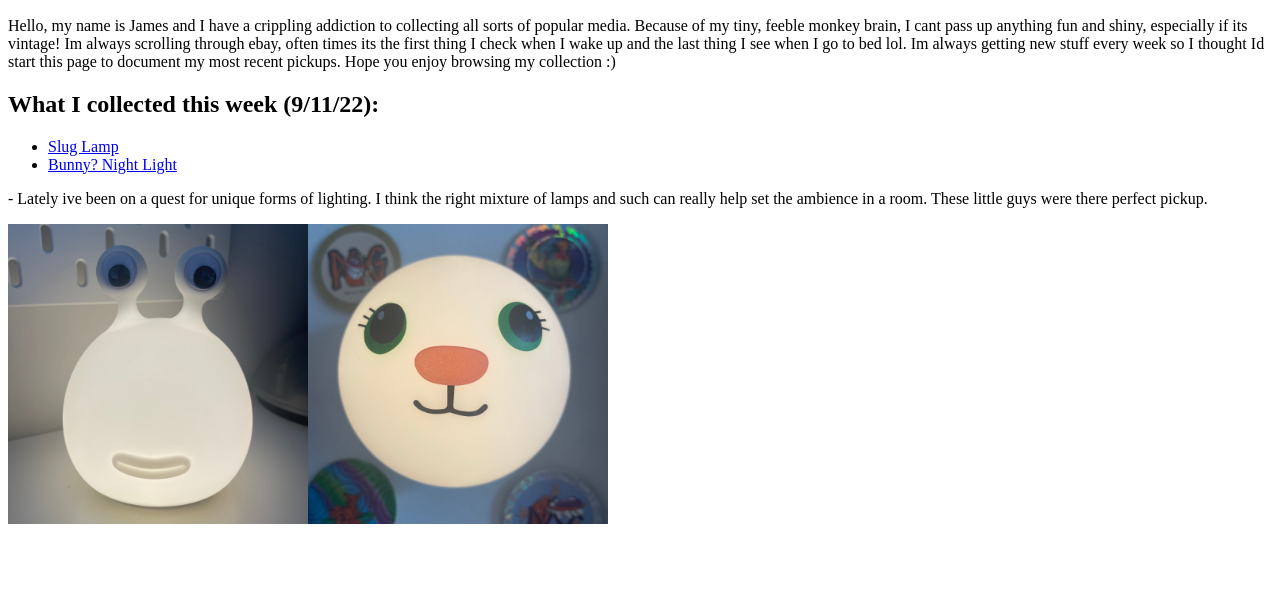
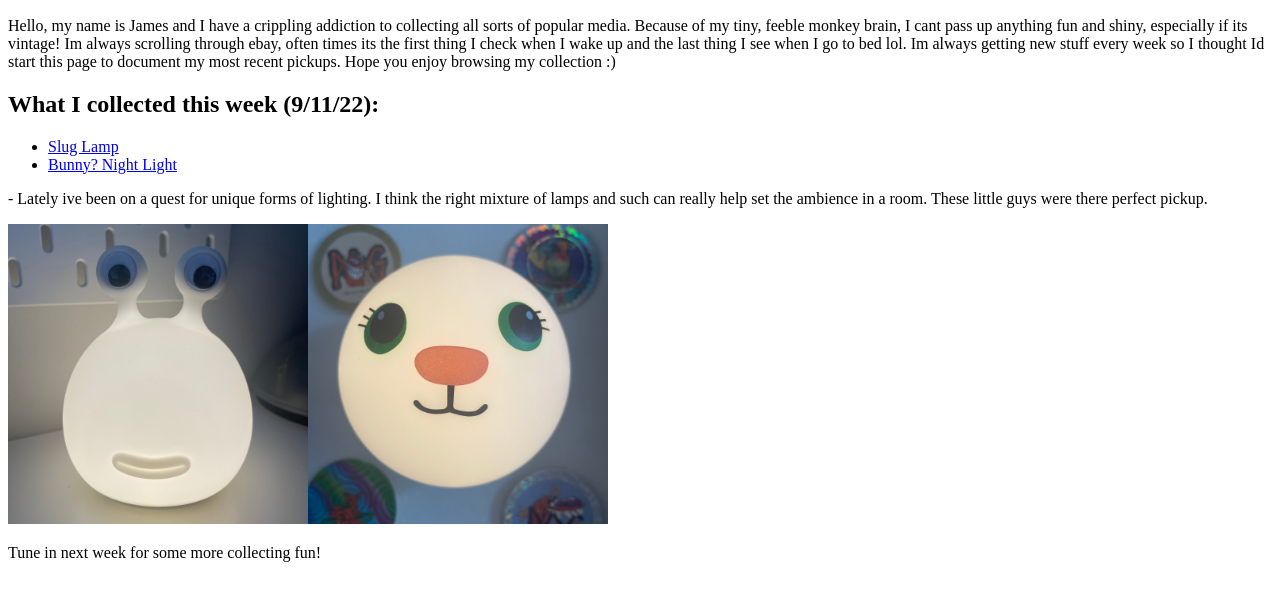
Before and after one commit to Spitj663/harmonic-collection, a plain HTML site: page entry-1.html in a window 1280 px wide. Shown: the part 50-650 px from the top of the page. Drawn offline with Linux system fonts and the light colour scheme; files whose address does not match are found by name.

Commit message:
Text added
Tune in next week

```diff
--- a/entry-1.html
+++ b/entry-1.html
@@ -23,5 +23,6 @@
       can really help set the ambience in a room. These little guys were there perfect pickup.
     </p>
     <img src="sluglamp.jpeg" width="300" height="300"><img src="bunnylight.jpeg" width="300" height="300">
+    <p>Tune in next week for some more collecting fun!</p>
   </body>
 </html>
```
